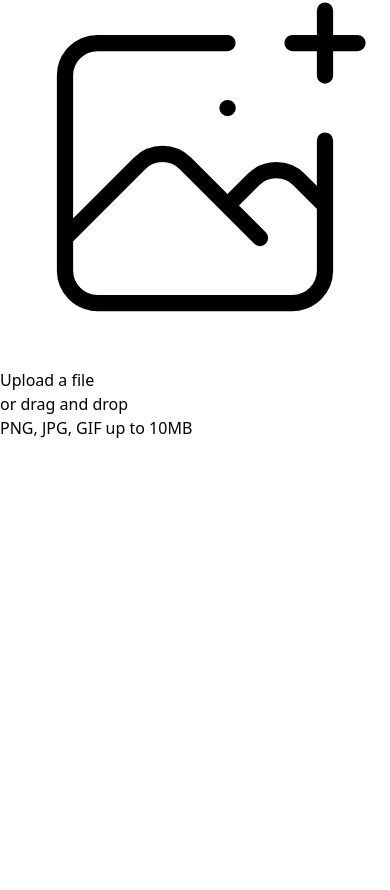
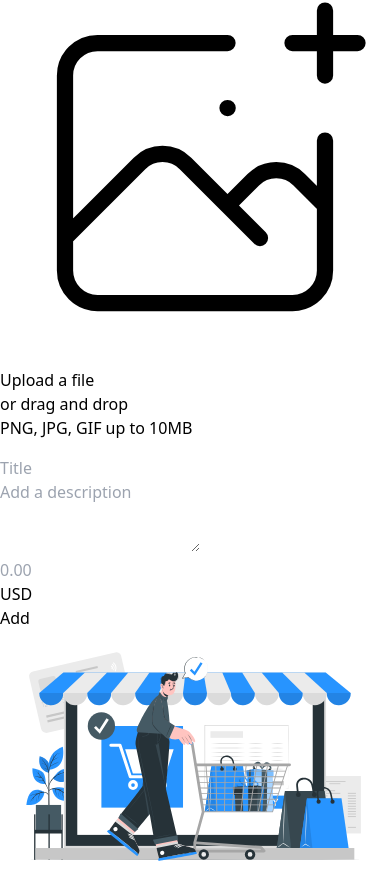
Before and after one commit to huseynovali/S3_React, a React (Vite) app: page /admin/addproduct in a window 390 px wide. Shown: the part 966-1856 px from the top of the page. Before the commit the page ends 1422 px from the top, so only its background shows below. Built offline with nearby package versions, Linux system fonts and the light colour scheme.

Commit message:
complated add Product page

```diff
--- a/src/components/Admin/AddProduct.tsx
+++ b/src/components/Admin/AddProduct.tsx
@@ -1,10 +1,62 @@
 import AddProductImage from "./AddProductImage";
+import AddIcon from "../../assets/Ecommerce checkout laptop-cuate.svg";
+function AddProduct() {
+  return (
+    <div className="grid grid-cols-2">
+      <div>
+        <AddProductImage />
 
+        <div className="mt-2 ">
+          <input
+            type="text"
+            name="title"
+            id="title"
+            className=" p-3 outline-none resize-none  shadow-sm block w-full focus:ring-indigo-500 focus:border-indigo-500 sm:text-sm border border-gray-300 rounded-md"
+            placeholder="Title"
+          />
+        </div>
 
-function AddProduct() {
-return (
-<AddProductImage/>
-);
+        <div className="mt-2 ">
+          <textarea
+            id="about"
+            name="about"
+            rows={3}
+            className=" p-3 outline-none resize-none  shadow-sm block w-full focus:ring-indigo-500 focus:border-indigo-500 sm:text-sm border border-gray-300 rounded-md"
+            defaultValue={""}
+            placeholder="Add a description"
+          />
+        </div>
+
+        <div className="mt-2 flex justify-between">
+          <div className="relative rounded-md shadow-sm">
+            <input
+              type="text"
+              name="price"
+              id="price"
+              className=" p-3 outline-none resize-none  shadow-sm block w-full focus:ring-indigo-500 focus:border-indigo-500 sm:text-sm border border-gray-300 rounded-md"
+              placeholder="0.00"
+              aria-describedby="price-currency"
+            />
+            <div className="absolute inset-y-0 right-0 pr-3 flex items-center pointer-events-none">
+              <span className="text-gray-500 sm:text-sm" id="price-currency">
+                USD
+              </span>
+            </div>
+          </div>
+
+          <button
+            type="button"
+            className="inline-flex items-center px-4 py-2 border border-transparent text-sm font-medium rounded-md shadow-sm text-white bg-indigo-600 hover:bg-indigo-700 focus:outline-none focus:ring-2 focus:ring-offset-2 focus:ring-indigo-500"
+          >
+            Add
+          </button>
+        </div>
+      </div>
+      <div className="px-10">
+        <img src={AddIcon} alt="" />
+      </div>
+    </div>
+  );
 }
 
 export default AddProduct;
--- a/src/components/Admin/AddProductImage.tsx
+++ b/src/components/Admin/AddProductImage.tsx
@@ -1,3 +1,5 @@
+import { TrashIcon, VideoCameraSlashIcon } from "@heroicons/react/20/solid";
+import classNames from "classnames";
 import React, { useEffect, useState } from "react";
 import { useDropzone } from "react-dropzone";
 
@@ -49,10 +51,31 @@ function AddProductImage() {
     },
   });
 
+  const deleteImage = (e: any) => {
+    let newFiles = files.filter(
+      (file) =>
+        (file as any).preview !==
+        e.target.parentElement.parentElement.lastChild.src
+    );
+    setFiles(newFiles);
+  };
+
   const thumbs = files.map((file: any) => (
-    <div style={thumb} key={file?.name}>
-      <div style={thumbInner}>
-        <img src={file?.preview} style={img} />
+    <div style={thumb} key={file?.name} className="group">
+      <div style={thumbInner} className="relative">
+        <div>
+          <button
+            onClick={deleteImage}
+            className="absolute z-50 hidden group-hover:flex  hoverDelete w-full h-full justify-center items-center"
+          ></button>
+
+          <TrashIcon
+            width={50}
+            height={50}
+            className="absolute hidden group-hover:block top-5 left-4 text-white z-0"
+          />
+        </div>
+        <img src={file?.preview} style={img} alt="" />
       </div>
     </div>
   ));
@@ -64,9 +87,22 @@ function AddProductImage() {
 
   return (
     <section className="w-full">
+      {files.length >= 3 ? (
+        <div className="space-y-1 text-center">
+          <div className="flex text-sm text-gray-600">
+            <span>Max 3 images allowed</span>
+          </div>
+        </div>
+      ) : (
         <div {...getRootProps({ className: "dropzone" })}>
           <div className="mt-1 sm:mt-0 sm:col-span-2">
-          <div className=" flex justify-center px-6 pt-5 pb-6 border-2 border-gray-300 border-dashed rounded-md">
+            <div
+              className={classNames(
+                files.length >= 3
+                  ? "border-2 border-red-500 border-dashed rounded-md flex justify-center px-6 pt-5 pb-6"
+                  : " flex justify-center px-6 pt-5 pb-6 border-2 border-gray-300 border-dashed rounded-md"
+              )}
+            >
               <div className="space-y-1 text-center">
                 <svg
                   className="mx-auto h-12 w-12 text-gray-400"
@@ -98,11 +134,14 @@ function AddProductImage() {
                   </label>
                   <p className="pl-1">or drag and drop</p>
                 </div>
-              <p className="text-xs text-gray-500">PNG, JPG, GIF up to 10MB</p>
+                <p className="text-xs text-gray-500">
+                  PNG, JPG, GIF up to 10MB
+                </p>
               </div>
             </div>
           </div>
         </div>
+      )}
       <aside style={thumbsContainer}>{thumbs}</aside>
     </section>
   );
```
Also changed, not shown: src/components/Admin/AdminNav.tsx (+7 -2 lines), src/assets/Ecommerce checkout laptop-cuate.svg (added). Lines whose indentation alone changed are shown as unchanged.
